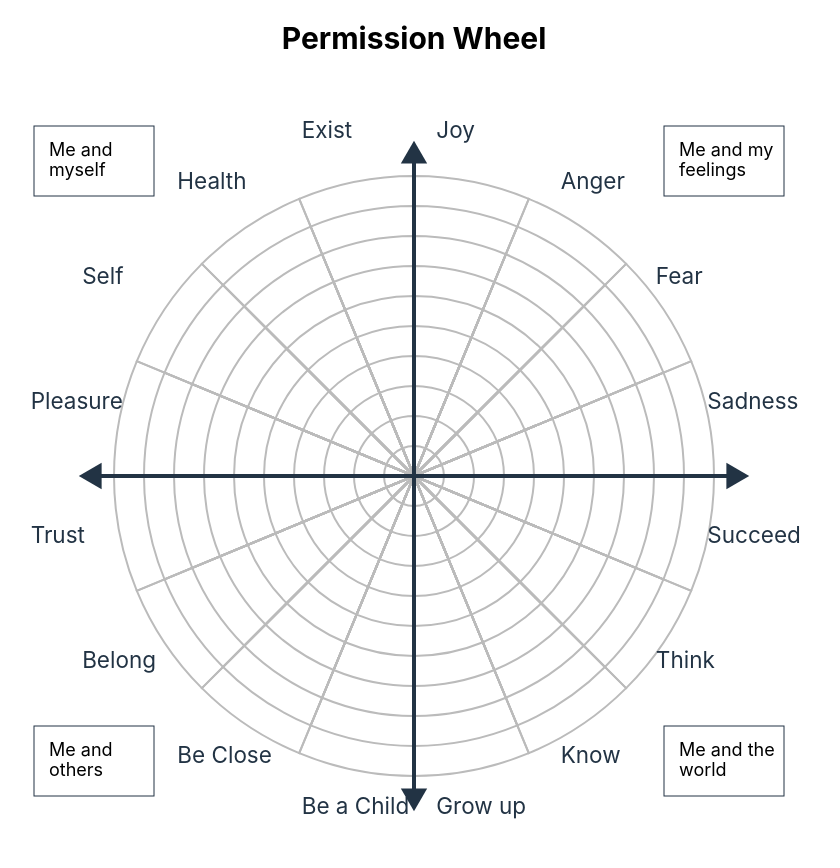
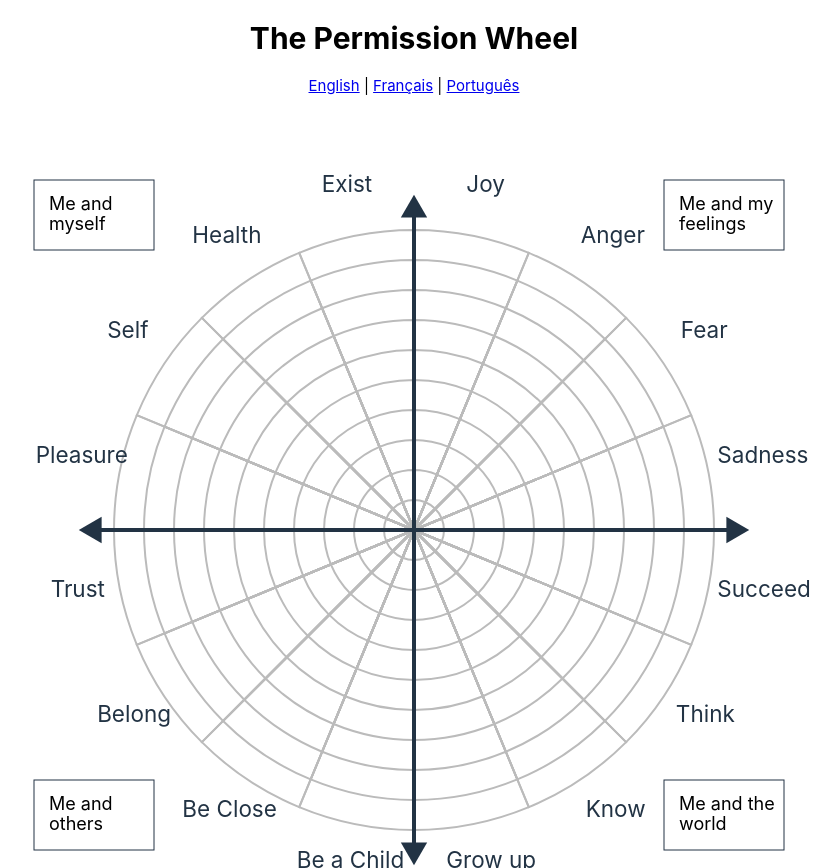
Before and after one commit to eliasdorneles/permission-wheel, a plain HTML site: page index.html in a window 1280 px wide. Shown: the top 868 px of the page, without its empty margins (226-1066 px from the left). Drawn offline with Linux system fonts and the light colour scheme.

Commit message:
add support to switching language to French or Portuguese

```diff
--- a/app.js
+++ b/app.js
@@ -1,3 +1,129 @@
+const TRANSLATIONS = {
+  "en": {
+    "title": "The Permission Wheel",
+    "quadrants": [
+      {
+        "name": "Me and my feelings",
+        "permissions": [
+          "Joy",
+          "Anger",
+          "Fear",
+          "Sadness",
+        ],
+      },
+      {
+        "name": "Me and the world",
+        "permissions": [
+          "Succeed",
+          "Think",
+          "Know",
+          "Grow up",
+        ],
+      },
+      {
+        "name": "Me and others",
+        "permissions": [
+          "Be a Child",
+          "Be Close",
+          "Belong",
+          "Trust",
+        ],
+      },
+      {
+        "name": "Me and myself",
+        "permissions": [
+          "Pleasure",
+          "Self",
+          "Health",
+          "Exist",
+        ],
+      },
+    ],
+  },
+  "fr": {
+    "title": "La Roue des Permissions",
+    "quadrants": [
+      {
+        "name": "Moi et mes sentiments",
+        "permissions": [
+          "Joie",
+          "Colère",
+          "Peur",
+          "Tristesse",
+        ],
+      },
+      {
+        "name": "Moi et le monde",
+        "permissions": [
+          "Réussir",
+          "Penser",
+          "Savoir",
+          "Grandir",
+        ],
+      },
+      {
+        "name": "Moi et les autres",
+        "permissions": [
+          "Être enfant",
+          "Être proche",
+          "Appartenir",
+          "Faire confiance",
+        ],
+      },
+      {
+        "name": "Moi et moi-même",
+        "permissions": [
+          "Plaisir",
+          "Être moi-même",
+          "Santé",
+          "Exister",
+        ],
+      },
+    ],
+  },
+  "pt": {
+    "title": "A Roda das Permissões",
+    "quadrants": [
+      {
+        "name": "Eu e meus sentimentos",
+        "permissions": [
+          "Alegria",
+          "Raiva",
+          "Medo",
+          "Tristeza",
+        ],
+      },
+      {
+        "name": "Eu e o mundo",
+        "permissions": [
+          "Ter sucesso",
+          "Pensar",
+          "Saber",
+          "Crescer",
+        ],
+      },
+      {
+        "name": "Eu e os outros",
+        "permissions": [
+          "Ser criança",
+          "Ser próximo",
+          "Pertencer",
+          "Confiar",
+        ],
+      },
+      {
+        "name": "Eu e eu mesmo",
+        "permissions": [
+          "Prazer",
+          "Ser eu mesmo",
+          "Saúde",
+          "Existir",
+        ],
+      },
+    ],
+  },
+}
+
 // stolen from: https://stackoverflow.com/a/28553412/149872
 function wrap(text, width) {
   text.each(function () {
@@ -38,33 +164,24 @@ const svgBox = document.getElementById("svgBox")
 const radius = 310
 const n = 16
 
-const PERMISSIONS = [
-  // first quadrant - me and my feelings
-  "Joy",
-  "Anger",
-  "Fear",
-  "Sadness",
+let lang = "en"
 
-  // second quadrant - me and the world
-  "Succeed",
-  "Think",
-  "Know",
-  "Grow up",
-
-  // 3rd quadrant - me and others
-  "Be a Child",
-  "Be Close",
-  "Belong",
-  "Trust",
-
-  // 4th quadrant - me and myself
-  "Pleasure",
-  "Self",
-  "Health",
-  "Exist",
-]
+// translatable strings
+let PERMISSIONS = null
+let QUADRANT_NAMES = null
+let WHEEL_TITLE = null
 
 const NUM_LEVELS = 10
+
+const setLanguage = (newLang) => {
+  lang = newLang
+  PERMISSIONS = TRANSLATIONS[lang].quadrants.reduce(
+    (acc, { permissions }) => [...acc, ...permissions],
+    [],
+  )
+  QUADRANT_NAMES = TRANSLATIONS[lang].quadrants.map(({ name }) => name)
+  WHEEL_TITLE = TRANSLATIONS[lang].title
+}
 
 const calcAngle = (i, n) => {
   const start = (i / n) * 2 * Math.PI
@@ -72,6 +189,11 @@ const calcAngle = (i, n) => {
   return [start, end]
 }
 
+const clearWheel = () => {
+  d3.select(svgBox).selectAll("*").remove()
+}
+
+const drawWheel = () => {
   // draw wheel
   Array.from({ length: NUM_LEVELS }, (_, x) => {
     const level = 10 - x
@@ -111,12 +233,13 @@ const labelArc = d3
 
   PERMISSIONS.forEach((permLabel, index) => {
     const angle = calcAngle(index, PERMISSIONS.length)
-  const [xPos, yPos] = labelArc.centroid(angle)
+    let [xPos, yPos] = labelArc.centroid(angle)
+    xPos = xPos - permLabel.length * 5 // hacky way to position text considering label length
     d3.select(svgBox)
       .append("text")
       .attr("fill", "#223344")
       .attr("font-size", "1.5em")
-    .attr("transform", `translate(${xPos - 45}, ${yPos})`)
+      .attr("transform", `translate(${xPos}, ${yPos})`)
       .text(permLabel)
   })
 
@@ -186,10 +309,25 @@ const drawTextBox = (textContent, xPos, yPos) => {
       .call(wrap, textWidth - 15)
   }
 
-drawTextBox("Me and my feelings", 250, -350)
-drawTextBox("Me and myself", -380, -350)
-drawTextBox("Me and others", -380, 250)
-drawTextBox("Me and the world", 250, 250)
+
+  drawTextBox(QUADRANT_NAMES[0], 250, -350)
+  drawTextBox(QUADRANT_NAMES[1], 250, 250)
+  drawTextBox(QUADRANT_NAMES[2], -380, 250)
+  drawTextBox(QUADRANT_NAMES[3], -380, -350)
+
+  // set wheel title
+  d3.select("#wheel-title").text(WHEEL_TITLE)
+}
+
+
+const switchLanguage = (lang) => {
+  setLanguage(lang)
+  clearWheel()
+  drawWheel()
+}
+
+setLanguage("en")
+drawWheel()
 
 // setup events
 const isRainbowMode = () => {
--- a/index.html
+++ b/index.html
@@ -8,9 +8,9 @@
     <style>
       body {
         text-align: center;
-                font-family: -apple-system, BlinkMacSystemFont, "Segoe UI", Roboto, "Helvetica Neue",
-                    Arial, "Noto Sans", sans-serif, "Apple Color Emoji", "Segoe UI Emoji",
-                    "Segoe UI Symbol", "Noto Color Emoji";
+        font-family: -apple-system, BlinkMacSystemFont, "Segoe UI", Roboto, "Helvetica Neue", Arial,
+          "Noto Sans", sans-serif, "Apple Color Emoji", "Segoe UI Emoji", "Segoe UI Symbol",
+          "Noto Color Emoji";
         font-size: 0.9375rem;
         font-weight: 400;
         font-height: 1.5;
@@ -24,16 +24,21 @@
   </head>
   <body>
     <center>
-            <h1>Permission Wheel</h1>
-            <svg id="svgBox" viewBox="-400 -400 800 800" style="max-width: 800px"></svg>
+      <h1 id="wheel-title">Permission Wheel</h1>
+      <p>
+        <a href="javascript:void(0)" onclick="switchLanguage('en')">English</a> |
+        <a href="javascript:void(0)" onclick="switchLanguage('fr')">Français</a> |
+        <a href="javascript:void(0)" onclick="switchLanguage('pt')">Português</a>
+      </p>
+      <svg id="svgBox" viewBox="-420 -420 840 840" style="max-width: 840px"></svg>
     </center>
     <p>
       The permission wheel is a tool conceived by Gysa Jaoui to represent graphically the main
       limits of a person's life script, it is described by
       <a href="http://www.lauriehawkes.com/">Laurie Hawkes</a> in the article
       <a href="https://doi.org/10.1177/036215370703700305"
-                >The Permission Wheel, published in Transactional Analysis Journal, Vol 37, No. 2,
-                July 2007</a
+        >The Permission Wheel, published in Transactional Analysis Journal, Vol 37, No. 2, July
+        2007</a
       >. The article is also available on
       <a href="http://www.lauriehawkes.com">Laurie Hawkes' website</a>.
     </p>
```
Lines whose indentation alone changed are shown as unchanged.
